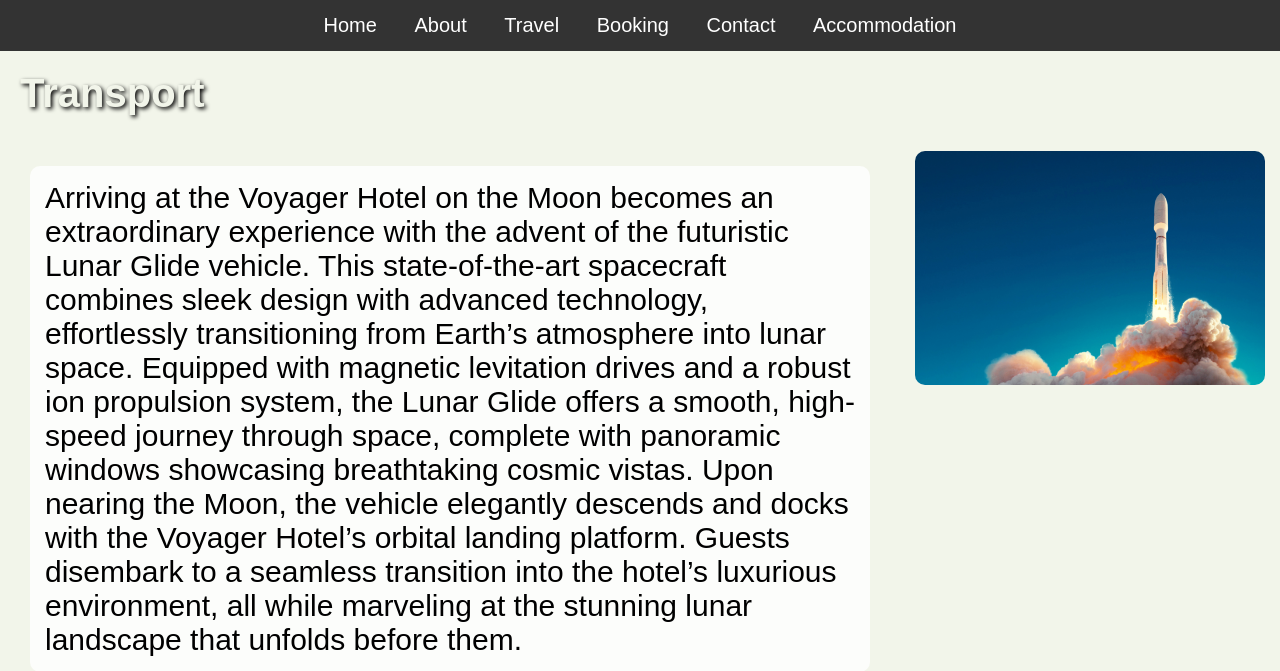
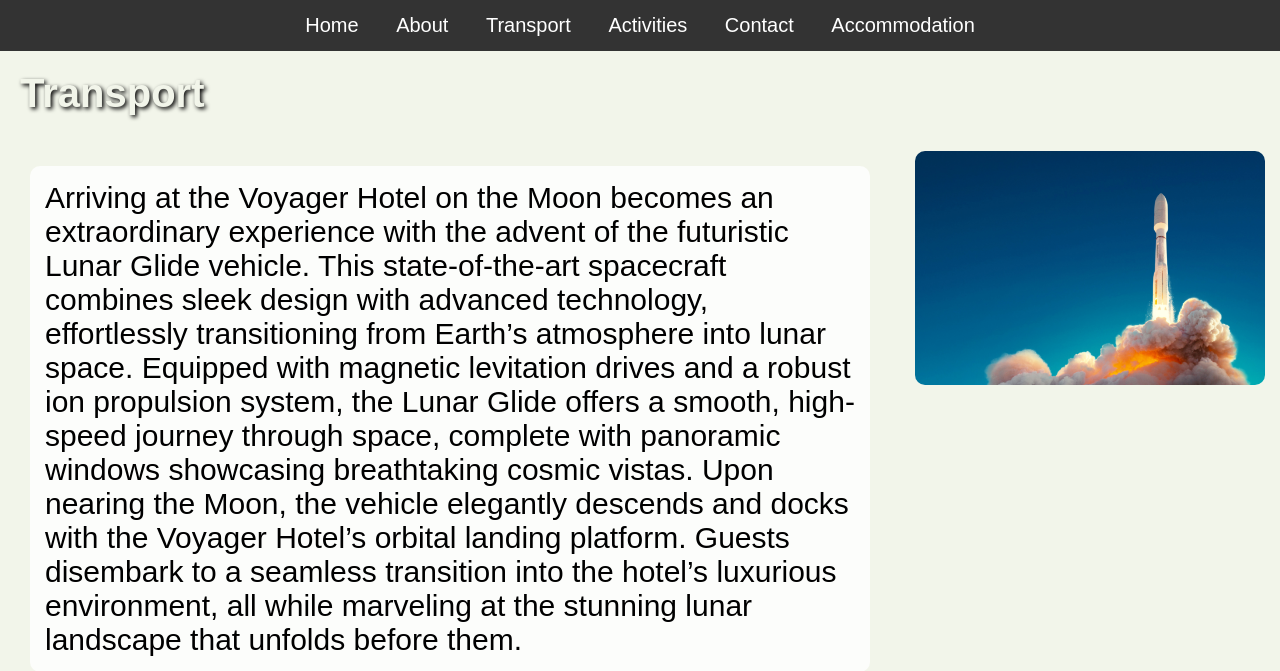
Before and after one commit to Raonaid-Moore/Voyager, a Flask app: template templates/transport.html in a window 1280 px wide. Shown: the top 671 px of the page. Run offline with Flask 3, Linux system fonts and the light colour scheme; the template is opened without the code that fills it, so the values that code supplies are empty.

Commit message:
contact page made
fixed navbar

FIXED NAVBAR AGAIN

```diff
--- a/templates/activitiesPage.html
+++ b/templates/activitiesPage.html
@@ -9,7 +9,7 @@
 <body>
     <header>
             <ul>
-  <li><a  href="home.html">Home</a></li>
+  <li><a  href="index.html">Home</a></li>
   <li><a href="about.html">About</a></li>
   <li><a href="transport.html">Travel</a></li>
   <li><a class="active" href="activitiesPage.html">Booking</a></li>
--- a/templates/index.html
+++ b/templates/index.html
@@ -13,9 +13,9 @@
         <li><a class="active" href="index.html">Home</a></li>
         <li><a href="about.html">About</a></li>
         <li><a href="transport.html">Travel</a></li>
-        <li><a href="#####">Booking</a></li>
+        <li><a href="activitiesPage.html">Activities</a></li>
         <li><a href="contact.html">Contact</a></li>
-        <li class="dropdown"><a href="accomodation.html" class="dropbtn">Accommodation</a>
+        <li class="dropdown"><a href="accommodation.html" class="dropbtn">Accommodation</a>
          <div class="dropdown-content">
             <a href="mars.html">Mars</a>
             <a href="venus.html">Venus</a>
--- a/templates/transport.html
+++ b/templates/transport.html
@@ -222,13 +222,13 @@
 </head>
 <body>
 <ul class="navbar">
-  <li><a class="active" href="index.html">Home</a></li>
+  <li><a  href="index.html">Home</a></li>
   <li><a href="about.html">About</a></li>
-  <li><a href="transport.html">Travel</a></li>
-  <li><a href="#####">Booking</a></li>
+  <li><a class="active" href="transport.html">Transport</a></li>
+  <li><a  href="activitiesPage.html">Activities</a></li>
   <li><a href="contact.html">Contact</a></li>
   <li class="dropdown">
-    <a class="active" href="accommodation.html" class="dropbtn">Accommodation</a>
+    <a  href="accommodation.html" class="dropbtn">Accommodation</a>
     <div class="dropdown-content">
       <a href="mars.html">Mars</a>
       <a href="venus.html">Venus</a>
```
